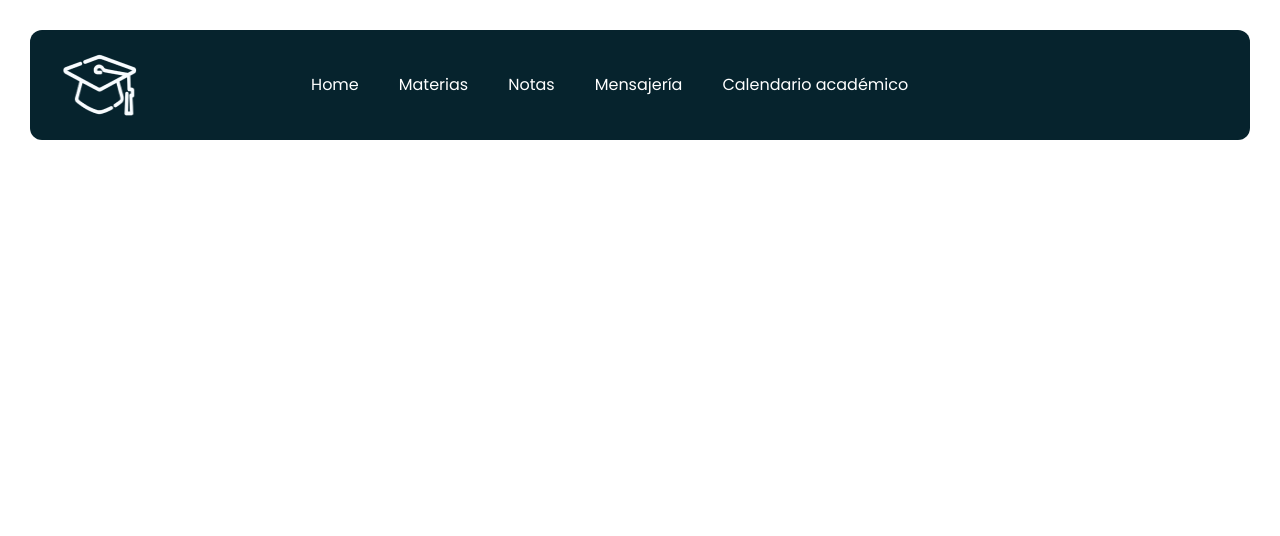
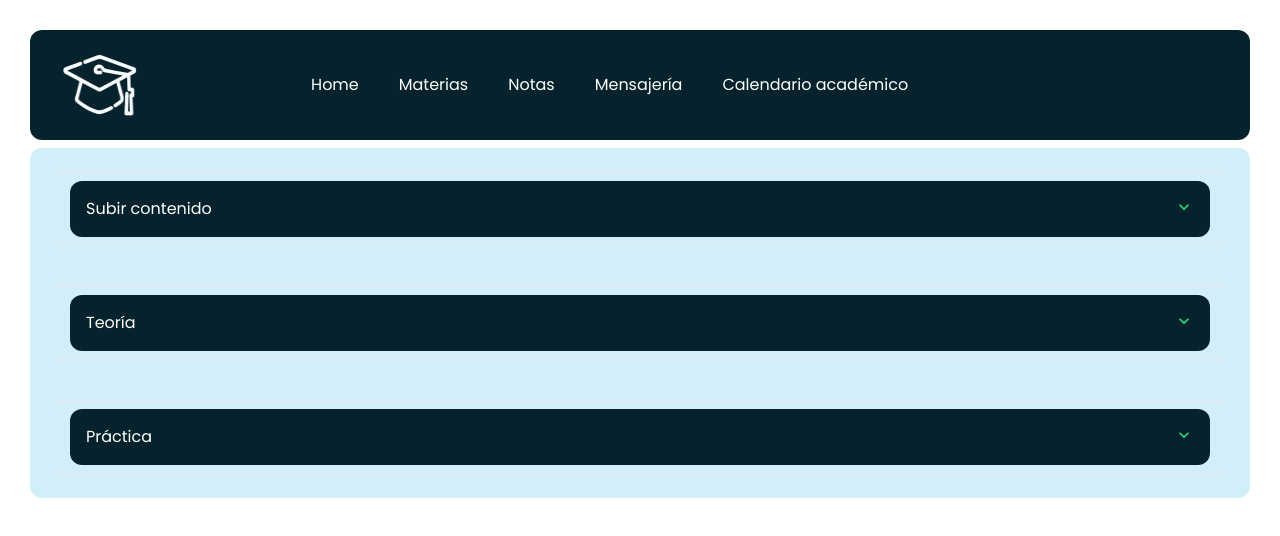
Before and after one commit to YoelChrestia/tp-interfaces, a React (Create React App) app: page /contenido/Fisica in a window 1280 px wide. Shown: the top 536 px of the page. Built offline with nearby package versions, Linux system fonts and the light colour scheme.

Commit message:
contenido

```diff
--- a/src/Router.js
+++ b/src/Router.js
@@ -7,6 +7,7 @@ import Notas from "./pages/notas/index";
 import Mensajeria from "./pages/mensajeria/index";
 import Materias from "./pages/materias/index";
 import Asistencia from "./pages/asistencia";
+import Contenido from "./pages/contenido";
 
 export const Router = () => {
   return (
@@ -29,6 +30,17 @@ export const Router = () => {
       <Route path="/materias/FisicaII">
         <Asistencia />
       </Route>
+
+      <Route path="/contenido/Matematica">
+        <Contenido />
+      </Route>
+      <Route path="/contenido/Fisica">
+        <Contenido />
+      </Route>
+      <Route path="/contenido/FisicaII">
+        <Contenido />
+      </Route>
+
       <Route path="/notas">
         <Notas materia={""} />
       </Route>
--- /dev/null
+++ b/src/pages/contenido/index.js
@@ -0,0 +1,326 @@
+import {
+  Stack,
+  Text,
+  Accordion,
+  AccordionItem,
+  AccordionButton,
+  AccordionIcon,
+  AccordionPanel,
+  useBreakpointValue,
+  Table,
+  Tbody,
+  Thead,
+  Th,
+  Tr,
+  Td,
+  Button,
+} from "@chakra-ui/react";
+import { colors, borders, sizes } from "../../theme/theme";
+
+const alumnos = [
+  {
+    nombre: "Teoria 1",
+    cantidadAsistencia: "04/11/2022",
+  },
+  {
+    nombre: "Teoria 2",
+    cantidadAsistencia: "04/11/2022",
+  },
+  {
+    nombre: "Teoria 3",
+    cantidadAsistencia: "04/11/2022",
+  },
+  {
+    nombre: "Teoria 4",
+    cantidadAsistencia: "04/11/2022",
+  },
+  {
+    nombre: "Teoria 5",
+    cantidadAsistencia: "04/11/2022",
+  },
+  {
+    nombre: "Teoria 6",
+    cantidadAsistencia: "04/11/2022",
+  },
+  {
+    nombre: "Teoria 7",
+    cantidadAsistencia: "04/11/2022",
+  },
+];
+
+const alumnos2 = [
+  {
+    nombre: "Práctica 1",
+    cantidadAsistencia: "04/11/2022",
+  },
+  {
+    nombre: "Práctica 2",
+    cantidadAsistencia: "04/11/2022",
+  },
+  {
+    nombre: "Práctica 3",
+    cantidadAsistencia: "04/11/2022",
+  },
+  {
+    nombre: "Práctica 4",
+    cantidadAsistencia: "04/11/2022",
+  },
+  {
+    nombre: "Práctica 5",
+    cantidadAsistencia: "04/11/2022",
+  },
+  {
+    nombre: "Práctica 6",
+    cantidadAsistencia: "04/11/2022",
+  },
+  {
+    nombre: "Práctica 7",
+    cantidadAsistencia: "04/11/2022",
+  },
+];
+
+const Contenido = () => {
+  const direction = useBreakpointValue({
+    base: "column",
+    md: "row",
+  });
+  return (
+    <>
+      <Stack
+        direction={"column"}
+        w={"100%"}
+        p={6}
+        bgColor={colors.blue1}
+        gap={10}
+        borderRadius={borders.borderRadius}
+      >
+        <Accordion allowMultiple>
+          <AccordionItem>
+            <AccordionButton _hover={{ background: "transparent" }}>
+              <Stack
+                flex="1"
+                textAlign="left"
+                bgColor={colors.blue5}
+                color={"white"}
+                direction={"row"}
+                p={4}
+                borderRadius={borders.borderRadius}
+                justify={"space-between"}
+              >
+                <Stack direction={"row"}>
+                  <Text>Subir contenido</Text>
+                </Stack>
+
+                <AccordionIcon color={colors.buttonGreen} />
+              </Stack>
+            </AccordionButton>
+            <AccordionPanel pb={4}>
+              <Stack
+                spacing={3}
+                w={"100%"}
+                justify={"space-between"}
+                direction={direction === "row" ? "row" : "column"}
+              >
+                <Stack
+                  w={direction === "row" ? "50%" : "100%"}
+                  h={"70px"}
+                  bgColor={"white"}
+                  align={"center"}
+                  justify={"center"}
+                  borderRadius={borders.borderRadius}
+                  cursor="pointer"
+                  direction={"row"}
+                  _hover={{ color: colors.blue3 }}
+                >
+                  <Text>Teoria</Text>
+                  <AccordionIcon />
+                </Stack>
+                <Stack
+                  w={direction === "row" ? "50%" : "100%"}
+                  h={"70px"}
+                  bgColor={"white"}
+                  align={"center"}
+                  justify={"center"}
+                  borderRadius={borders.borderRadius}
+                  cursor="pointer"
+                  direction={"row"}
+                  _hover={{ color: colors.blue3 }}
+                >
+                  <Text>Práctica</Text>
+                  <AccordionIcon />
+                </Stack>
+              </Stack>
+            </AccordionPanel>
+          </AccordionItem>
+        </Accordion>
+
+        <Accordion allowMultiple>
+          <AccordionItem>
+            <AccordionButton _hover={{ background: "transparent" }}>
+              <Stack
+                flex="1"
+                textAlign="left"
+                bgColor={colors.blue5}
+                color={"white"}
+                direction={"row"}
+                p={4}
+                borderRadius={borders.borderRadius}
+                justify={"space-between"}
+              >
+                <Stack direction={"row"}>
+                  <Text>Teoría</Text>
+                </Stack>
+
+                <AccordionIcon color={colors.buttonGreen} />
+              </Stack>
+            </AccordionButton>
+            <AccordionPanel pb={4}>
+              <Stack
+                spacing={3}
+                w={"100%"}
+                justify={"space-between"}
+                direction={direction === "row" ? "row" : "column"}
+              >
+                <Stack
+                  w={"100%"}
+                  bgColor={"white"}
+                  align={"center"}
+                  justify={"center"}
+                  borderRadius={borders.borderRadius}
+                  cursor="pointer"
+                  direction={"row"}
+                  _hover={{ color: colors.blue3 }}
+                >
+                  <Table
+                    size="sm"
+                    w={"100%"}
+                    variant="striped"
+                    colorScheme="gray"
+                  >
+                    <Thead>
+                      <Tr>
+                        <Th>Nombre del archivo</Th>
+                        <Th>Fecha de subida</Th>
+                        <Th></Th>
+                      </Tr>
+                    </Thead>
+                    <Tbody>
+                      {alumnos.map((alumno) => {
+                        return (
+                          <Tr>
+                            <Td align="center">{alumno.nombre}</Td>
+                            <Td
+                              align="center"
+                              value={alumno.cantidadAsistencia}
+                            >
+                              {alumno.cantidadAsistencia}
+                            </Td>
+                            <Td align="center">
+                              <Button
+                                bgColor={colors.red}
+                                fontSize={sizes.details}
+                                size={"sm"}
+                                color={"white"}
+                                _hover={{ bgColor: "black" }}
+                              >
+                                Eliminar
+                              </Button>
+                            </Td>
+                          </Tr>
+                        );
+                      })}
+                    </Tbody>
+                  </Table>
+                </Stack>
+              </Stack>
+            </AccordionPanel>
+          </AccordionItem>
+        </Accordion>
+
+        <Accordion allowMultiple>
+          <AccordionItem>
+            <AccordionButton _hover={{ background: "transparent" }}>
+              <Stack
+                flex="1"
+                textAlign="left"
+                bgColor={colors.blue5}
+                color={"white"}
+                direction={"row"}
+                p={4}
+                borderRadius={borders.borderRadius}
+                justify={"space-between"}
+              >
+                <Stack direction={"row"}>
+                  <Text>Práctica</Text>
+                </Stack>
+                <AccordionIcon color={colors.buttonGreen} />
+              </Stack>
+            </AccordionButton>
+            <AccordionPanel pb={4}>
+              <Stack
+                spacing={3}
+                w={"100%"}
+                justify={"space-between"}
+                direction={direction === "row" ? "row" : "column"}
+              >
+                <Stack
+                  w={"100%"}
+                  bgColor={"white"}
+                  align={"center"}
+                  justify={"center"}
+                  borderRadius={borders.borderRadius}
+                  cursor="pointer"
+                  direction={"row"}
+                  _hover={{ color: colors.blue3 }}
+                >
+                  <Table
+                    size="sm"
+                    w={"100%"}
+                    variant="striped"
+                    colorScheme="gray"
+                  >
+                    <Thead>
+                      <Tr>
+                        <Th>Nombre del archivo</Th>
+                        <Th>Fecha de subida</Th>
+                        <Th></Th>
+                      </Tr>
+                    </Thead>
+                    <Tbody>
+                      {alumnos2.map((alumno) => {
+                        return (
+                          <Tr>
+                            <Td align="center">{alumno.nombre}</Td>
+                            <Td
+                              align="center"
+                              value={alumno.cantidadAsistencia}
+                            >
+                              {alumno.cantidadAsistencia}
+                            </Td>
+                            <Td align="center">
+                              <Button
+                                fontSize={sizes.details}
+                                size={"sm"}
+                                bgColor={colors.red}
+                                color={"white"}
+                                _hover={{ bgColor: "black" }}
+                              >
+                                Eliminar
+                              </Button>
+                            </Td>
+                          </Tr>
+                        );
+                      })}
+                    </Tbody>
+                  </Table>
+                </Stack>
+              </Stack>
+            </AccordionPanel>
+          </AccordionItem>
+        </Accordion>
+      </Stack>
+    </>
+  );
+};
+
+export default Contenido;
--- a/src/pages/materias/index.js
+++ b/src/pages/materias/index.js
@@ -28,7 +28,7 @@ const materias = [
       {
         icono: <Image src={"/images/contenido.png"} />,
         texto: "Contenido",
-        link: "/materias/contenido",
+        link: "/contenido/Matematica",
       },
       {
         icono: <Image src={"/images/notas.png"} />,
@@ -55,7 +55,7 @@ const materias = [
       {
         icono: <Image src={"/images/contenido.png"} />,
         texto: "Contenido",
-        link: "/materias/contenido",
+        link: "/contenido/Fisica",
       },
       {
         icono: <Image src={"/images/notas.png"} />,
@@ -82,7 +82,7 @@ const materias = [
       {
         icono: <Image src={"/images/contenido.png"} />,
         texto: "Contenido",
-        link: "/materias/contenido",
+        link: "/contenido/FisicaII",
       },
       {
         icono: <Image src={"/images/notas.png"} />,
```
